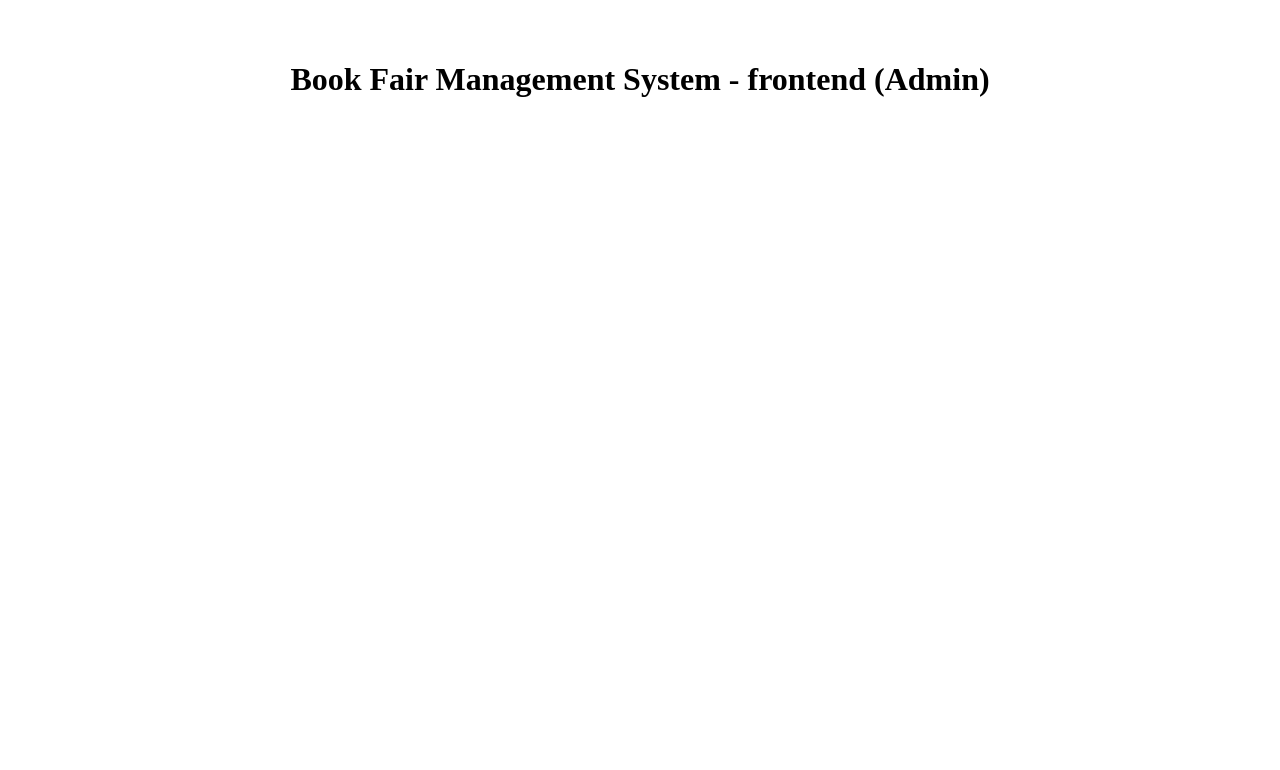
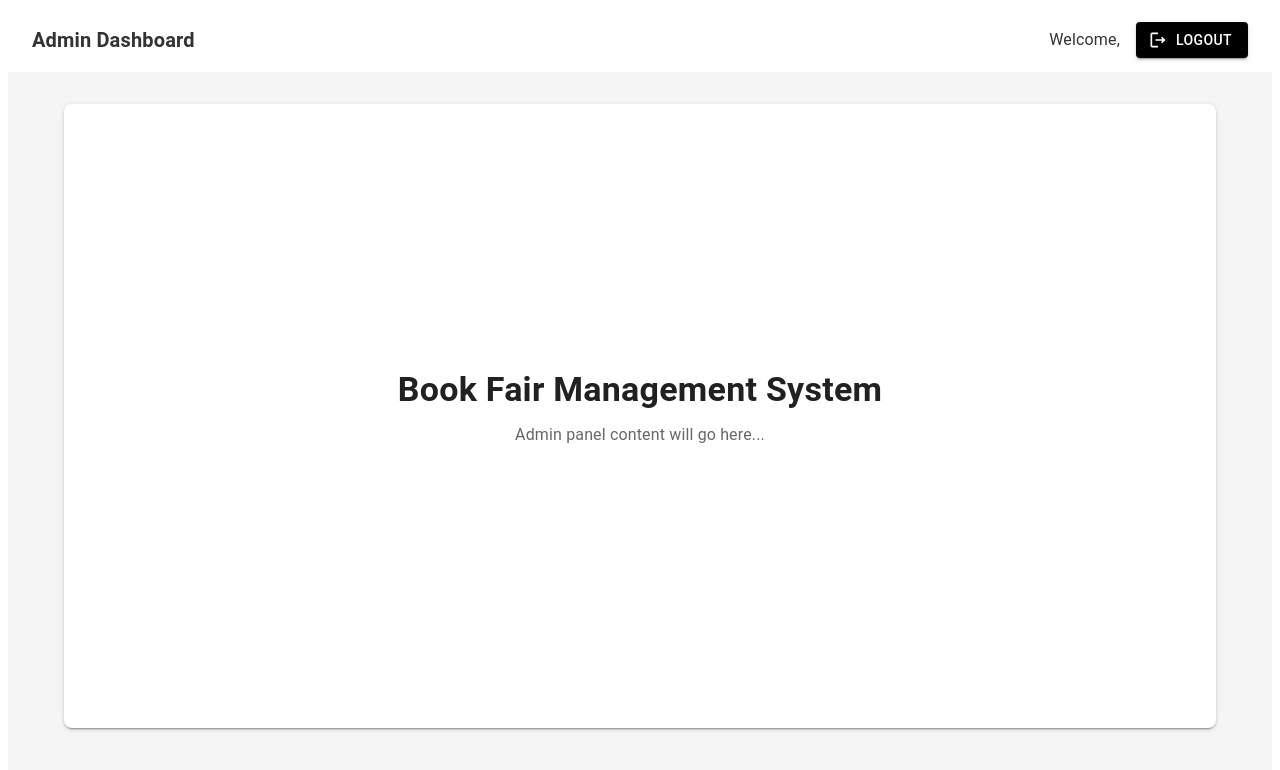
Before and after one commit to Vindyani1999/bookfair-management-platform, a React (Vite) app in the folder frontend-admin/: page /dashboard in a window 1280 px wide. Shown: the top 770 px of the page. Built offline with nearby package versions, Linux system fonts and the light colour scheme; no server answers; sample sign-in values are in the browser's storage.

Commit message:
configure routing with authentication flow

```diff
--- a/frontend-admin/src/App.tsx
+++ b/frontend-admin/src/App.tsx
@@ -1,10 +1,28 @@
-import "./App.css";
+import { BrowserRouter as Router, Routes, Route, Navigate } from 'react-router-dom';
+import { AuthProvider } from './context/AuthContext';
+import ProtectedRoute from './components/ProtectedRoute';
+import LoginPage from './pages/LoginPage';
+import Dashboard from './pages/Dashboard';
 
 function App() {
   return (
-    <>
-      <h1>Book Fair Management System - frontend (Admin)</h1>
-    </>
+    <Router>
+      <AuthProvider>
+        <Routes>
+          <Route path="/login" element={<LoginPage />} />
+          <Route
+            path="/dashboard"
+            element={
+              <ProtectedRoute>
+                <Dashboard />
+              </ProtectedRoute>
+            }
+          />
+          <Route path="/" element={<Navigate to="/dashboard" replace />} />
+          <Route path="*" element={<Navigate to="/dashboard" replace />} />
+        </Routes>
+      </AuthProvider>
+    </Router>
   );
 }
 
```
